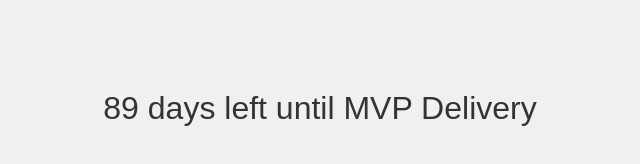
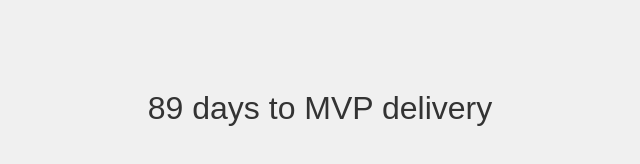
Before and after one commit to jammycrowe/mvp-countdown, a plain HTML site: page index.html in a window 1280 px wide. Shown: the whole page, without its empty margins (320-960 px from the left). Drawn offline with nearby package versions, Linux system fonts and the light colour scheme.

Commit message:
Update index.html
Text update

```diff
--- a/index.html
+++ b/index.html
@@ -44,7 +44,7 @@
             const days = Math.floor(diff / (1000 * 60 * 60 * 24));
 
             if (days >= 0) {
-                document.getElementById('countdown-timer').innerText = days + ' days left until MVP Delivery';
+                document.getElementById('countdown-timer').innerText = days + ' days to MVP delivery';
             } else {
                 document.getElementById('countdown').style.display = 'none';
                 document.getElementById('celebration-message').style.display = 'block';
```
